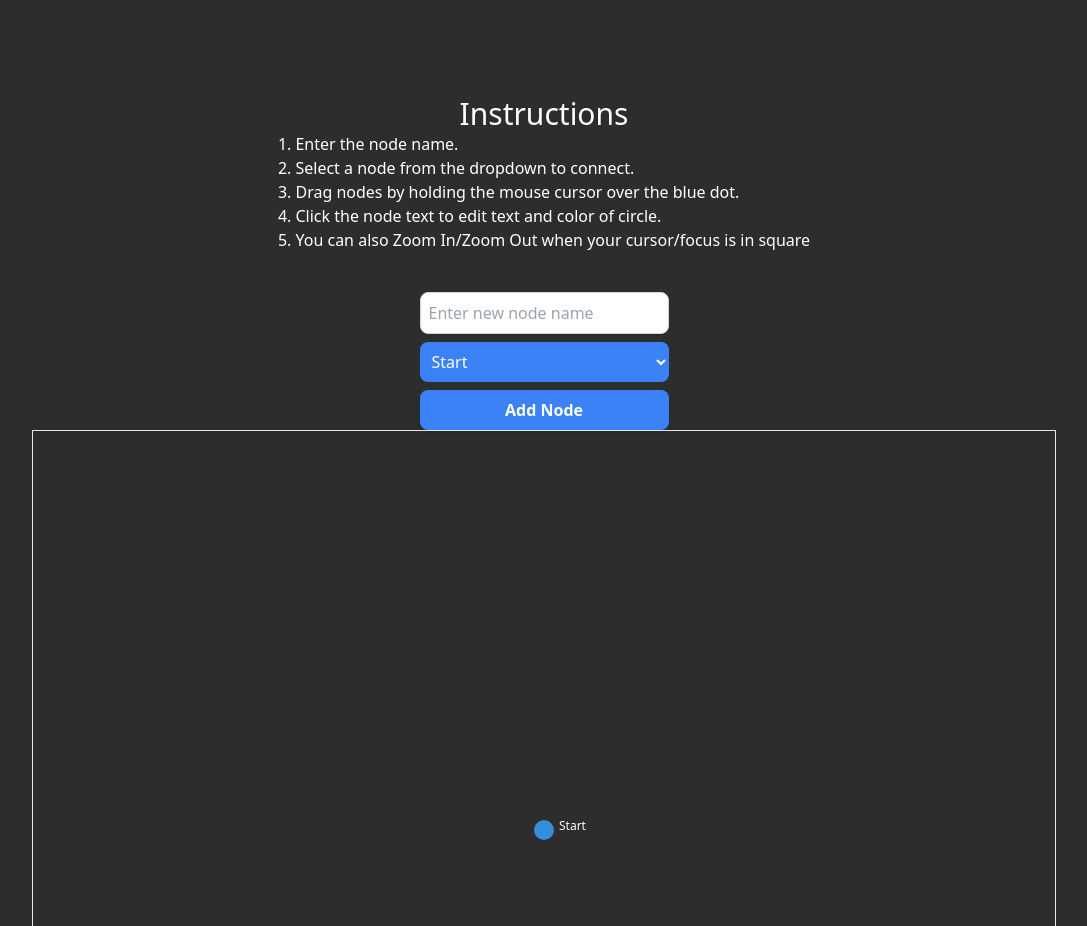
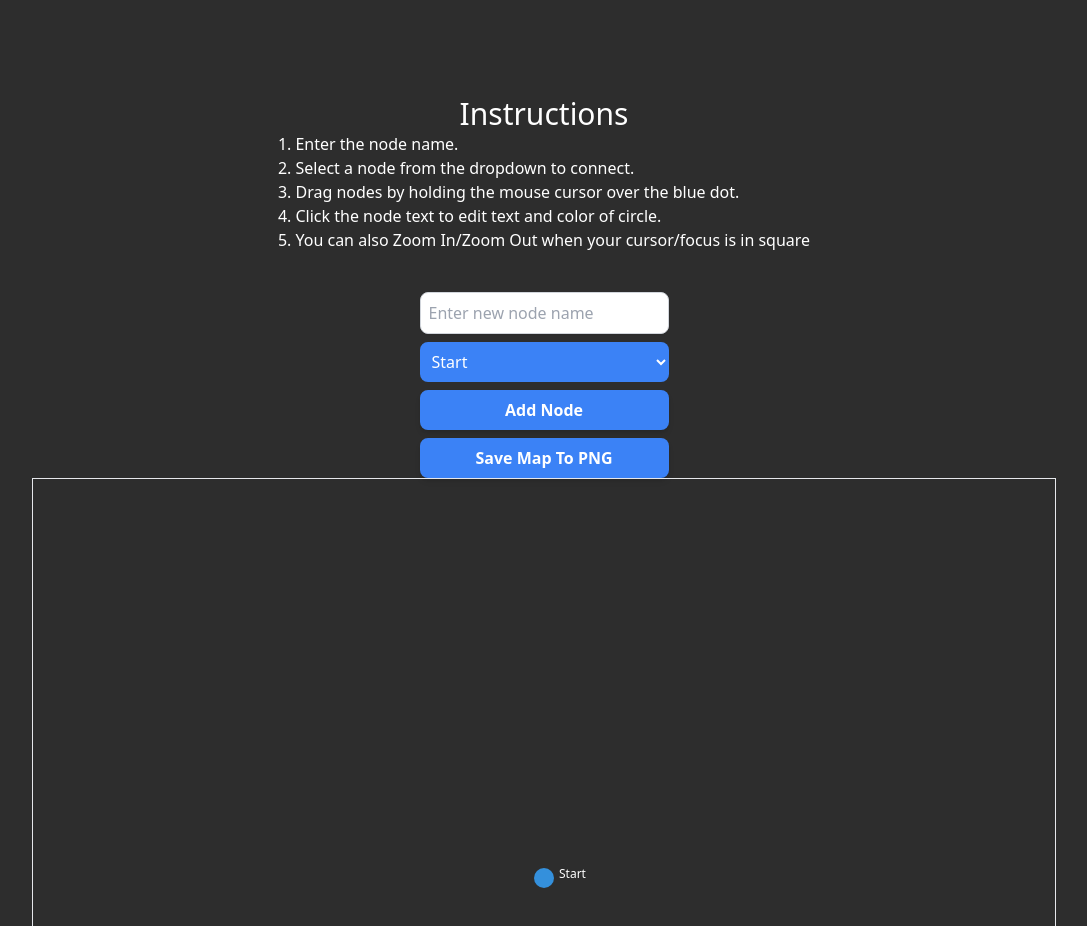
Before and after one commit to V381/V-Mind-Mapping, a Next.js app in the folder client/: page / in a window 1280 px wide. Shown: the top 926 px of the page, without its empty margins (96-1183 px from the left). Built offline with nearby package versions, Linux system fonts and the light colour scheme.

Commit message:
Save to png impltemented

```diff
--- a/client/package.json
+++ b/client/package.json
@@ -9,13 +9,16 @@
     "lint": "next lint"
   },
   "dependencies": {
+    "canvas": "^2.11.2",
     "d3": "^7.0.0",
+    "file-saver": "^2.0.5",
     "next": "14.1.4",
     "react": "^18",
     "react-dom": "^18"
   },
   "devDependencies": {
     "@types/d3": "^7.4.3",
+    "@types/file-saver": "^2.0.7",
     "@types/node": "^20",
     "@types/react": "^18",
     "@types/react-dom": "^18",
--- a/client/src/app/page.tsx
+++ b/client/src/app/page.tsx
@@ -2,6 +2,7 @@
 import React, { useState } from 'react';
 import MindMapCanvas from '@/app/components/min-map/MindMapCanvas.client';
 import EditNameModal from './components/min-map/EditNameModal';
+import { saveAs } from 'file-saver';
 
 interface NodeData {
   id: string;
@@ -67,6 +68,29 @@ export default function Home() {
     }
   };
 
+  const saveMindMap = () => {
+    const svgElement = document.querySelector('svg');
+    if (!svgElement) return;
+
+    const serializer = new XMLSerializer();
+    const svgString = serializer.serializeToString(svgElement);
+    const svgBlob = new Blob([svgString], {type: "image/svg+xml;charset=utf-8"});
+    const url = URL.createObjectURL(svgBlob);
+
+    const img = new Image();
+    img.onload = () => {
+      const canvas = document.createElement('canvas');
+      canvas.width = svgElement.clientWidth;
+      canvas.height = svgElement.clientHeight;
+      const ctx = canvas.getContext('2d');
+      ctx?.drawImage(img, 0, 0);
+      canvas.toBlob((blob) => {
+        saveAs(blob, "mind_map.png");
+      }, 'image/png');
+    };
+    img.src = url;
+  };
+
 
   const addNode = () => {
     if (!newNodeName.trim()) return;
@@ -117,6 +141,7 @@ export default function Home() {
           ))}
         </select>
         <button onClick={addNode} className="py-2 px-4 bg-blue-500 text-white font-semibold rounded-lg shadow-md hover:bg-blue-700 focus:outline-none focus:ring-2 focus:ring-blue-500 focus:ring-opacity-75">Add Node</button>
+        <button onClick={saveMindMap} className="py-2 mb-4 px-4 bg-blue-500 text-white font-semibold rounded-lg shadow-md hover:bg-blue-700 focus:outline-none focus:ring-2 focus:ring-blue-500 focus:ring-opacity-75">Save Map To PNG</button>
       </div>
       <EditNameModal
         isOpen={isModalOpen}
```
Also changed, not shown: 2 other files (tests, documents, lock files or other folders).
